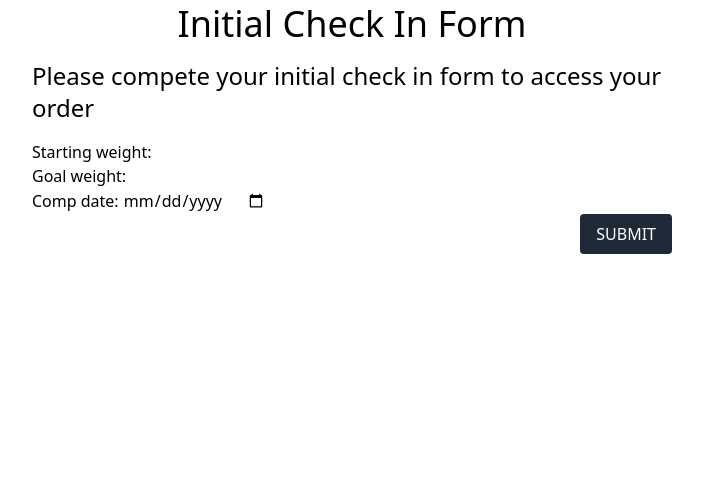
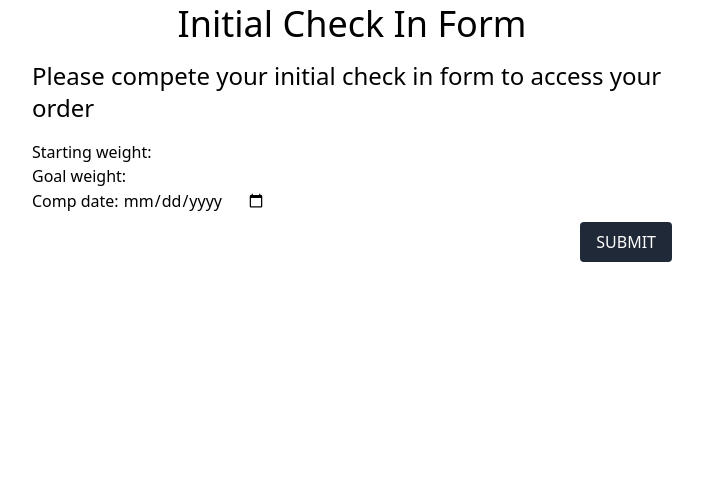
Before and after one commit to slammer1870/femalefightnutritionist, a Django app: template orders/templates/orders/initial_checkin.html in a window 1280 px wide. Shown: the part 139-641 px from the top of the page, without its empty margins (288-991 px from the left). Run offline with Django 4.2, Linux system fonts and the light colour scheme; the template is opened without the code that fills it: values that come from a table or form of the project are taken from there, others are empty; some libraries are stand-ins or nearby versions.

Commit message:
fix: spaing

```diff
--- a/orders/templates/orders/initial_checkin.html
+++ b/orders/templates/orders/initial_checkin.html
@@ -6,7 +6,7 @@
   </p>
   <form method="POST" action=".">
     {% csrf_token %} {{form|crispy}}
-    <div class="mb-2 flex">
+    <div class="my-2 flex">
       <button
         type="submit"
         class="ml-auto rounded bg-gray-800 px-4 py-2 font-medium uppercase text-white"
--- a/orders/templates/orders/order_checkin_form.html
+++ b/orders/templates/orders/order_checkin_form.html
@@ -7,7 +7,7 @@
     class="mb-2"
   >
     {% csrf_token %} {{form|crispy}}
-    <div class="mb-2 flex">
+    <div class="my-2 flex">
       <button
         type="submit"
         class="ml-auto rounded bg-gray-800 px-4 py-2 font-medium uppercase text-white"
```
